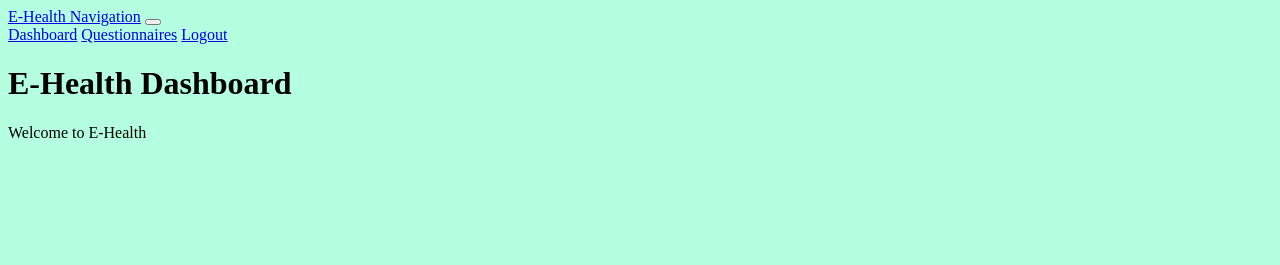
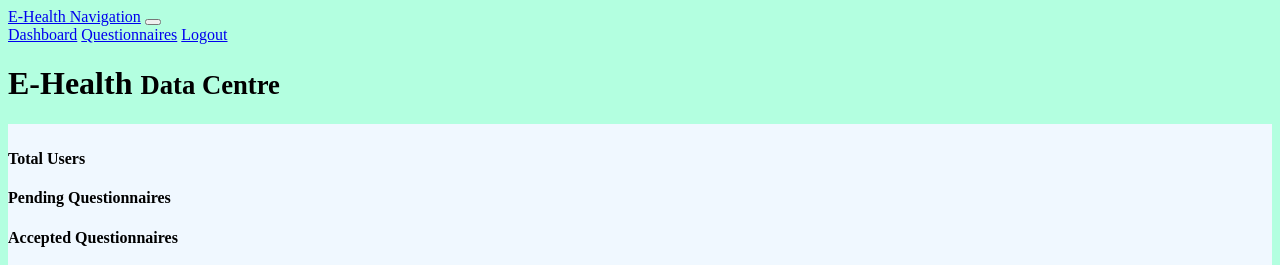
Before and after one commit to hugoh00/e-health-2021-assignment, a CodeIgniter app: the page made by application/views/data.php in a window 1280 px wide. Shown: the top 265 px of the page. Before the commit the page ends 138 px from the top, so only its background shows below. Run offline with CodeIgniter, Linux system fonts and the light colour scheme; data that the repository does not hold is empty; some libraries are stand-ins or nearby versions.

Commit message:
add my own data for chart

```diff
--- a/application/controllers/Dashboard.php
+++ b/application/controllers/Dashboard.php
@@ -117,6 +117,12 @@ class Dashboard extends CI_Controller {
 		$data['id'] = base64_decode($userID);
 		$data['username'] = $this->Dashboard_model->getUsername($data['id']);
 		$data['staff'] = $this->Dashboard_model->checkAccountType($data['username']);
+
+		$data['totalUsers'] = $this->Dashboard_model->totalUsers();
+		$data['pendingQuestionnaires'] = $this->Dashboard_model->totalPending();
+		$data['confirmedQuestionnaires'] = $this->Dashboard_model->totalCompleted();
+
+		$data['smsemailyn'] = $this->Dashboard_model->smsEmailyn();
 
         $this->load->view('header', $data);
 		$this->load->view('data', $data);
--- a/application/views/data.php
+++ b/application/views/data.php
@@ -1,3 +1,48 @@
+
+<style type="text/css">
+.chart {
+  width: 50%;
+  min-height: 450px;
+}
+.row {
+  margin:0 !important;
+}
+</style>
+<!--Load the AJAX API-->
+<script type="text/javascript" src="https://www.gstatic.com/charts/loader.js"></script>
+    <script type="text/javascript">
+
+      // Load the Visualization API and the corechart package.
+      google.charts.load('current', {'packages':['corechart']});
+
+      // Set a callback to run when the Google Visualization API is loaded.
+      google.charts.setOnLoadCallback(drawChart);
+
+      // Callback that creates and populates a data table,
+      // instantiates the pie chart, passes in the data and
+      // draws it.
+      function drawChart() {
+
+        // Create the data table.
+        var data = new google.visualization.DataTable();
+        data.addColumn('string', 'Email/SMS');
+        data.addColumn('number', 'Yes/NO');
+
+		data.addRows([ ['Pepperoni', 2]]);
+
+		//loop
+		//
+
+        // Set chart options
+        var options = {'title':'Ways Users want to be contacted'};
+
+        // Instantiate and draw our chart, passing in some options.
+        var chart = new google.visualization.PieChart(document.getElementById('chart_div'));
+        chart.draw(data, options);
+      }
+    </script>
+
+
 </head>
 <body style="background-color: #b3ffe0">
 <nav class="navbar navbar-expand-md bg-dark navbar-dark navbar-static-top">
@@ -31,8 +76,44 @@
 		</div>
 	</nav>
 	<div class="container-fluid">
-	<h1>E-Health Dashboard</h2>
-	<p>Welcome to E-Health </p>
+	<h1 class="display-1">E-Health <small class="text-muted">Data Centre</small></h1>
+	<!-- row to hold the user status cards -->
+	<div class="container" style="background-color:aliceblue; padding-top:5px; padding-bottom:10px;">
+		<div class="row">
+			<div id="left-col" class="col-md-4">
+				<div class="card text-black bg-info mb-3" style="max-width: 95%">
+					<div class="card-header"><h4>Total Users</h4></div>
+					<div class="card-body">
+						<h3 id="activeN" class="card-title"><?php echo $totalUsers ?></h3>
+					</div>
+				</div>
+			</div>
+			<div id="mid-col" class="col-md-4">
+				<div class="card text-black bg-warning mb-3" style="max-width: 95%">
+					<div class="card-header"><h4>Pending Questionnaires</h4></div>
+					<div class="card-body">
+						<h3 id="activeN" class="card-title"><?php echo $pendingQuestionnaires ?></h3>
+					</div>
+				</div>
+			</div>
+			<div id="right-col" class="col-md-4">
+				<div class="card text-black bg-success mb-3" style="max-width: 95%">
+					<div class="card-header"><h4>Accepted Questionnaires</h4></div>
+					<div class="card-body">
+						<h3 id="activeN" class="card-title"><?php echo $confirmedQuestionnaires ?></h3>
+					</div>
+				</div>
+			</div>
+
+		</div>
+		<!--Div that will hold the pie chart-->
+
+		<div class="row">
+			<div id="chart_div" class="chart"></div>
+		</div>
+	</div>
+
+
 
 
 	</body>
```
Also changed, not shown: application/models/Dashboard_model.php (+60 -0 lines).
